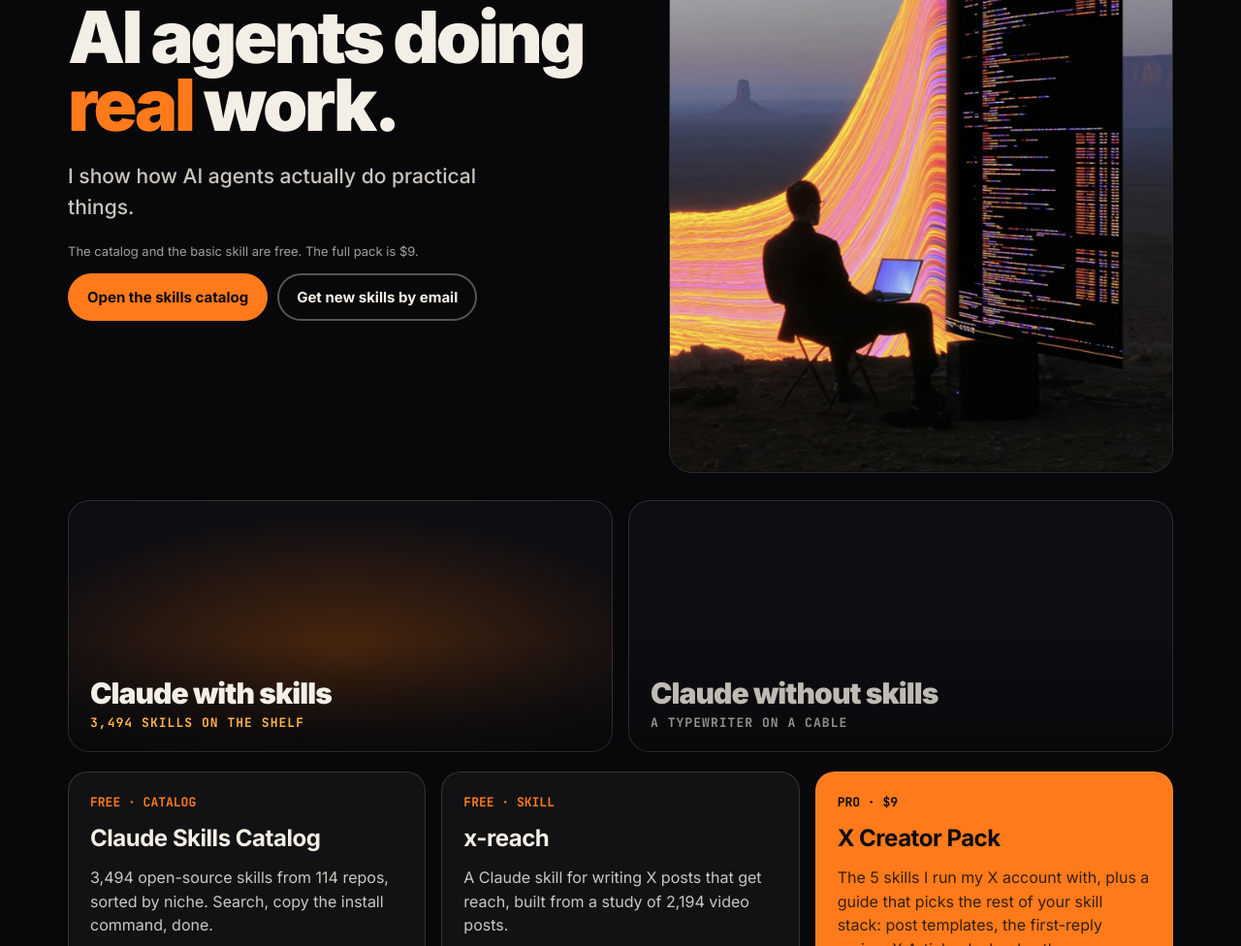
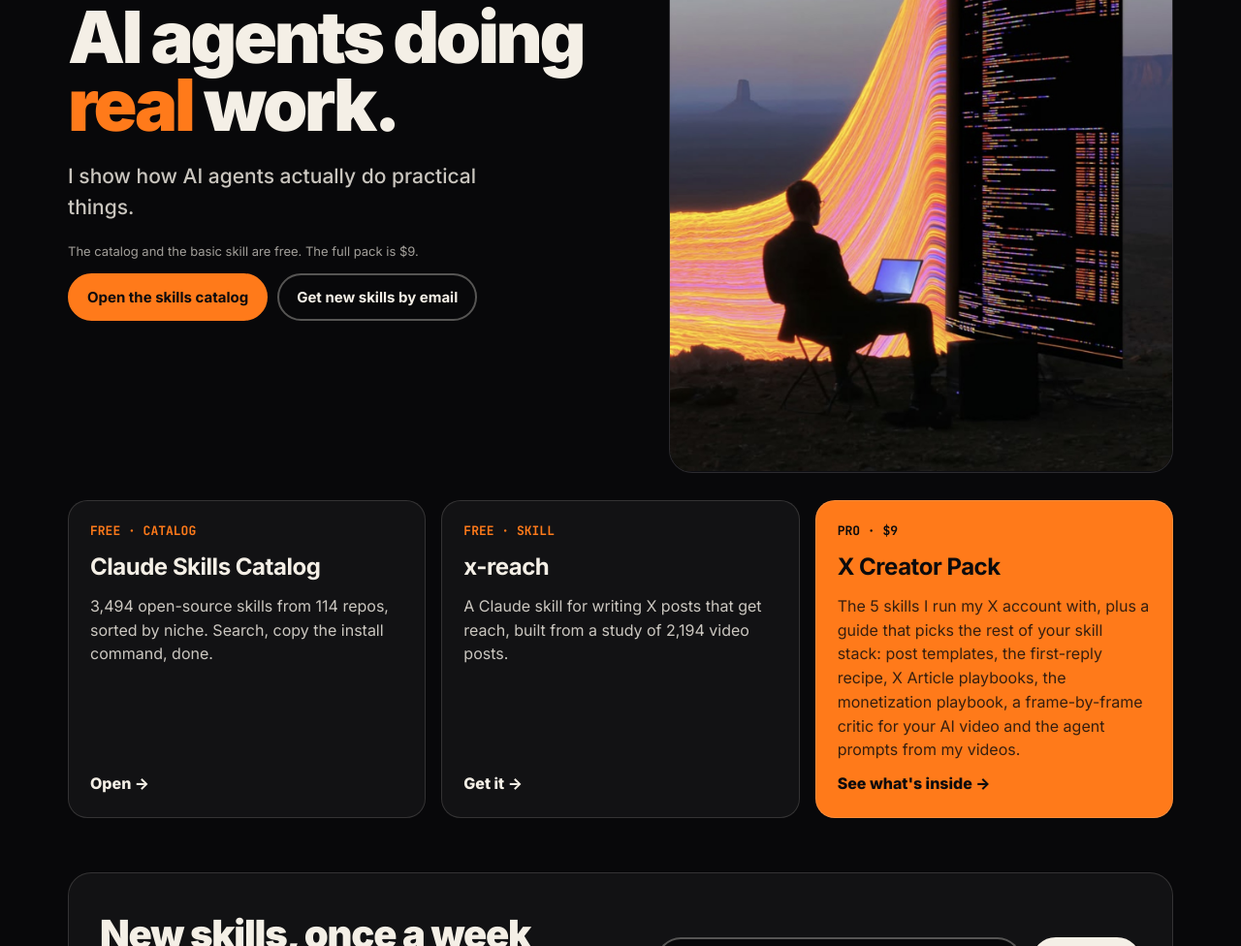
Before and after one commit to f0rgent/f0rgent.github.io, a plain HTML site: page index.html in a window 1280 px wide. Shown: the part 272-1248 px from the top of the page at 97% size. Drawn offline with Linux system fonts and the light colour scheme.

Commit message:
Drop the with/without skills pair until its images exist
Co-Authored-By: Claude Fable 5.2 <noreply@anthropic.com>
Claude-Session: https://claude.ai/code/session_01SRzboaL3PDAR7SiGkg83Ae

```diff
--- a/index.html
+++ b/index.html
@@ -158,11 +158,6 @@ form.mail input::placeholder{color:#f4efe677}
   <figure class="pic"><img src="assets/scene-hero.jpg" width="1228" height="1515" alt="A man with a laptop sits in a desert at dusk in front of a giant curved screen of code, a river of light pouring from it"></figure>
 </div>
 
-<div class="duo">
-  <figure class="shot on"><img src="assets/scene-with-skills.jpg" alt="A man with a laptop sitting inside a huge open-air data center" onerror="this.remove()"><figcaption><b>Claude with skills</b><span>3,494 skills on the shelf</span></figcaption></figure>
-  <figure class="shot off"><img src="assets/scene-without-skills.jpg" alt="A man in front of a typewriter wired to an old beige computer" onerror="this.remove()"><figcaption><b>Claude without skills</b><span>a typewriter on a cable</span></figcaption></figure>
-</div>
-
 <section style="margin-top:20px">
   <div class="hub">
     <a class="tile" href="claude-skills-catalog/"><span class="k">FREE · CATALOG</span><h3>Claude Skills Catalog</h3><p>3,494 open-source skills from 114 repos, sorted by niche. Search, copy the install command, done.</p><span class="go">Open →</span></a>
```
